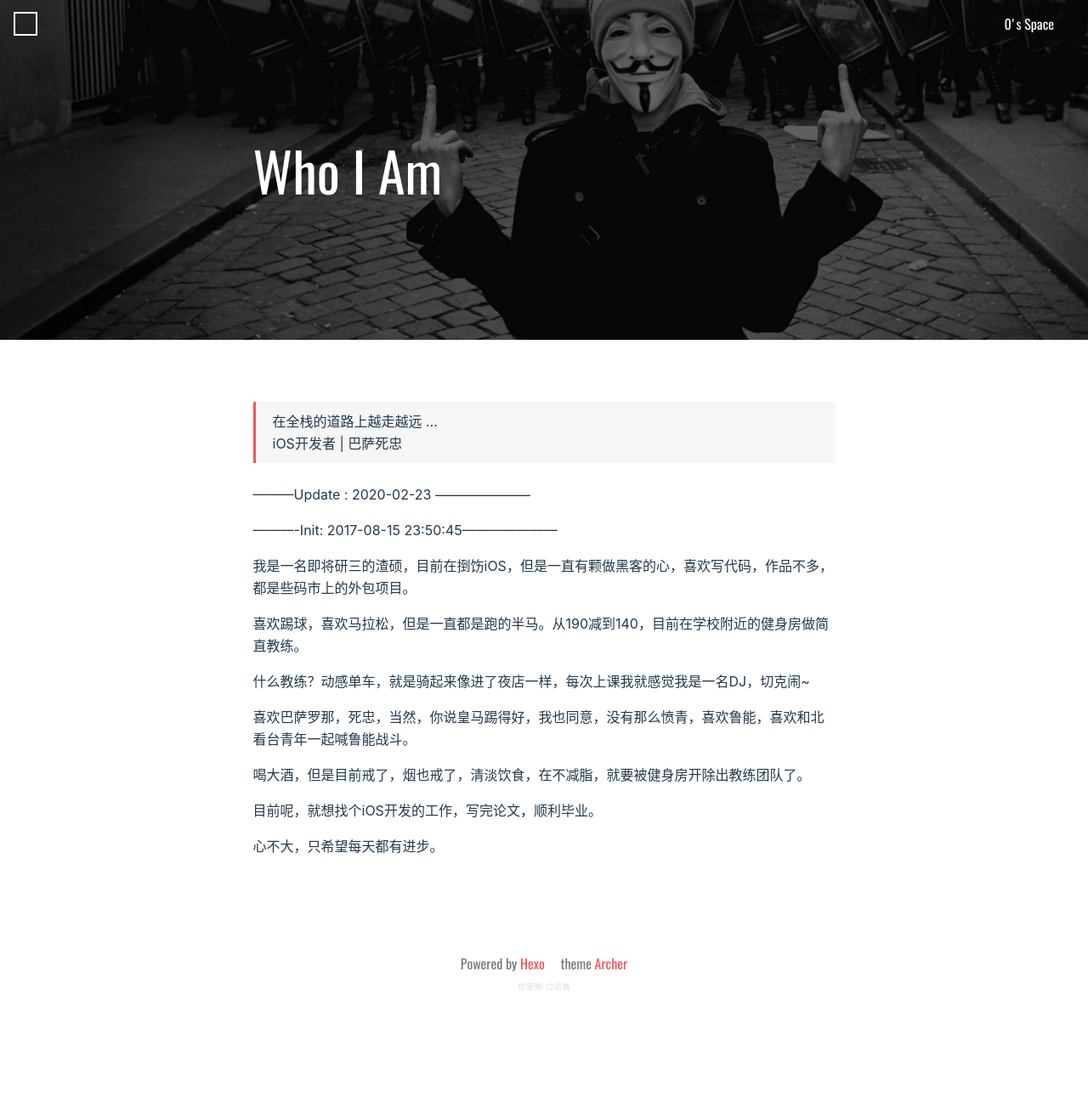
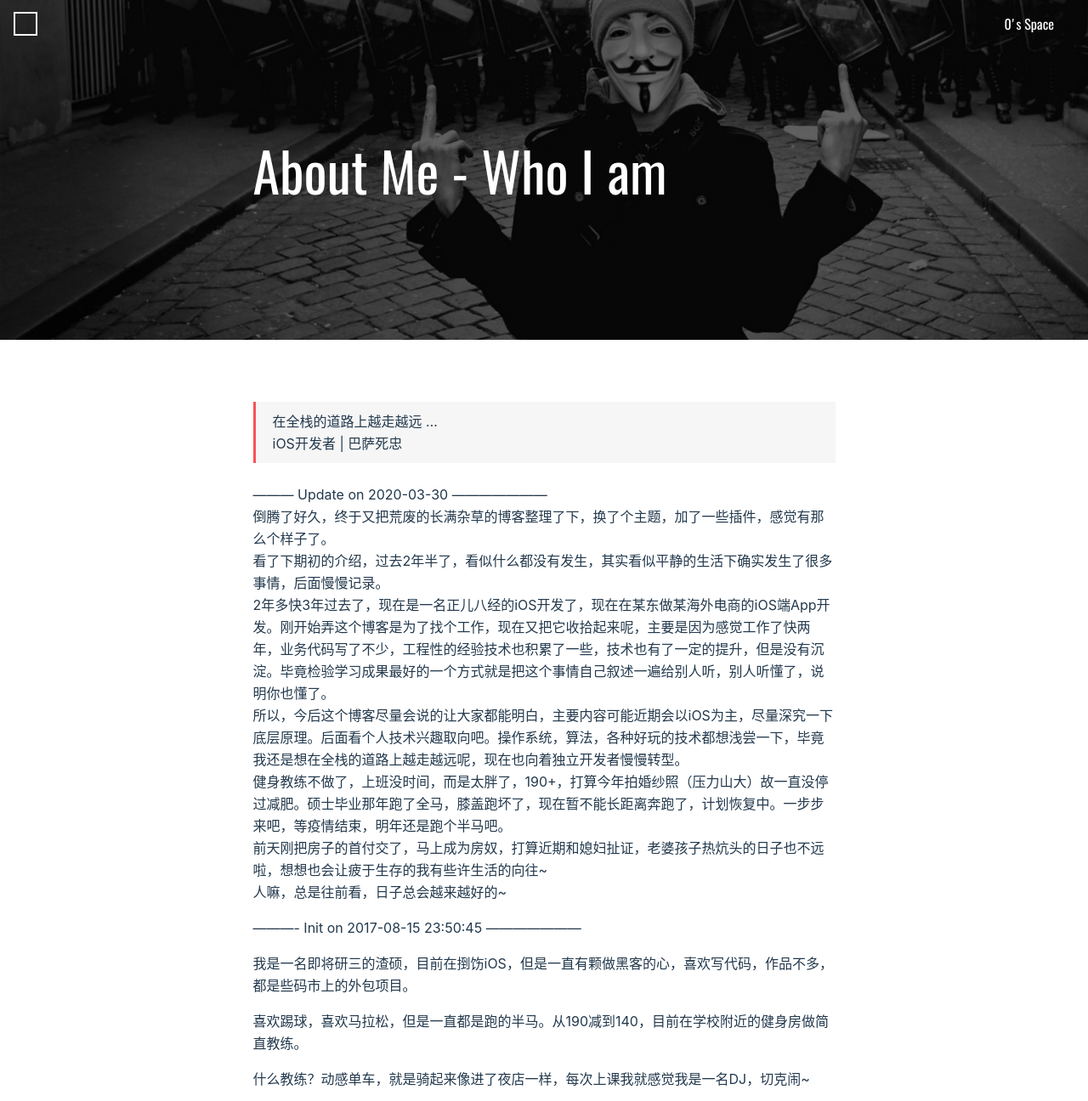
Before and after one commit to Lenhoon/Lenhoon.github.io, a plain HTML site: page about/index.html in a window 1280 px wide. Shown: the top 1296 px of the page at 85% size. Before the commit the page ends 1192 px from the top, so only its background shows below. Drawn offline with nearby package versions, Linux system fonts and the light colour scheme; some packages are replaced by stand-ins of ours; a script that the page names is missing; a web font is replaced by a local one.

Commit message:
Site updated: 2020-03-31 00:08:52

```diff
--- a/about/index.html
+++ b/about/index.html
@@ -22,19 +22,19 @@
     <meta name="description" content="">
     <meta name="description" content="Hey, I am Lenhoon.">
 <meta property="og:type" content="website">
-<meta property="og:title" content="Who I Am">
+<meta property="og:title" content="About Me - Who I am">
 <meta property="og:url" content="https://lenhoon.github.io/about/index.html">
 <meta property="og:site_name" content="零号空间">
 <meta property="og:description" content="Hey, I am Lenhoon.">
 <meta property="og:locale" content="zh_CN">
 <meta property="article:published_time" content="2020-02-22T17:58:33.000Z">
-<meta property="article:modified_time" content="2020-02-22T17:58:37.827Z">
+<meta property="article:modified_time" content="2020-03-30T16:08:20.195Z">
 <meta property="article:author" content="Lenhoon">
 <meta name="twitter:card" content="summary">
     <meta http-equiv="Cache-control" content="no-cache">
     <meta http-equiv="X-UA-Compatible" content="IE=edge,chrome=1"/>
 
-    <title>Who I Am · 零号空间 | lenhoon&#39;s Blog | 0&#39;Space</title>
+    <title>About Me - Who I am · 零号空间 | lenhoon&#39;s Blog | 0&#39;Space</title>
     <style type="text/css">
     @font-face {
         font-family: 'Oswald-Regular';
@@ -249,7 +249,7 @@ height:50vh;
         <h1 class="intro-title">
             <!-- 主页  -->
 
-            Who I Am
+            About Me - Who I am
 
         </h1>
         <!-- 副标题 -->
@@ -364,8 +364,8 @@ height:50vh;
         <blockquote>
 <p>在全栈的道路上越走越远 …<br>iOS开发者 | 巴萨死忠</p>
 </blockquote>
-<p>———Update : 2020-02-23 ———————</p>
-<p>———-Init: 2017-08-15 23:50:45———————</p>
+<p>——— Update on 2020-03-30 ———————<br>倒腾了好久，终于又把荒废的长满杂草的博客整理了下，换了个主题，加了一些插件，感觉有那么个样子了。<br>看了下期初的介绍，过去2年半了，看似什么都没有发生，其实看似平静的生活下确实发生了很多事情，后面慢慢记录。<br>2年多快3年过去了，现在是一名正儿八经的iOS开发了，现在在某东做某海外电商的iOS端App开发。刚开始弄这个博客是为了找个工作，现在又把它收拾起来呢，主要是因为感觉工作了快两年，业务代码写了不少，工程性的经验技术也积累了一些，技术也有了一定的提升，但是没有沉淀。毕竟检验学习成果最好的一个方式就是把这个事情自己叙述一遍给别人听，别人听懂了，说明你也懂了。<br>所以，今后这个博客尽量会说的让大家都能明白，主要内容可能近期会以iOS为主，尽量深究一下底层原理。后面看个人技术兴趣取向吧。操作系统，算法，各种好玩的技术都想浅尝一下，毕竟我还是想在全栈的道路上越走越远呢，现在也向着独立开发者慢慢转型。<br>健身教练不做了，上班没时间，而是太胖了，190+，打算今年拍婚纱照（压力山大）故一直没停过减肥。硕士毕业那年跑了全马，膝盖跑坏了，现在暂不能长距离奔跑了，计划恢复中。一步步来吧，等疫情结束，明年还是跑个半马吧。<br>前天刚把房子的首付交了，马上成为房奴，打算近期和媳妇扯证，老婆孩子热炕头的日子也不远啦，想想也会让疲于生存的我有些许生活的向往~<br>人嘛，总是往前看，日子总会越来越好的~</p>
+<p>———- Init on 2017-08-15 23:50:45 ———————</p>
 <p>我是一名即将研三的渣硕，目前在捯饬iOS，但是一直有颗做黑客的心，喜欢写代码，作品不多，都是些码市上的外包项目。</p>
 <p>喜欢踢球，喜欢马拉松，但是一直都是跑的半马。从190减到140，目前在学校附近的健身房做简直教练。</p>
 <p>什么教练？动感单车，就是骑起来像进了夜店一样，每次上课我就感觉我是一名DJ，切克闹~</p>
@@ -464,7 +464,7 @@ height:50vh;
     <div class="busuanzi-container">
 
 
-    <span id="busuanzi_container_site_pv">您是第: <span id="busuanzi_value_site_pv"></span> 位访客</span>
+    <span id="busuanzi_container_site_pv">您是第<span id="busuanzi_value_site_pv"></span>位访客</span>
 
     </div>
 
```
Also changed, not shown: 2017/08/16/操作系统知识点-概述/index.html (+1 -1 lines), 2017/08/17/操作系统知识点二进程管理/index.html (+1 -1 lines), 2017/08/18/操作系统知识点三处理机调度/index.html (+1 -1 lines), 2017/08/22/操作系统知识点四进程同步和死锁/index.html (+1 -1 lines), 404.html (+1 -1 lines), archives/2017/08/index.html (+1 -1 lines), archives/2017/index.html (+1 -1 lines), archives/index.html (+1 -1 lines), categories/index.html (+1 -1 lines), index.html (+1 -1 lines), tags/index.html (+1 -1 lines).
